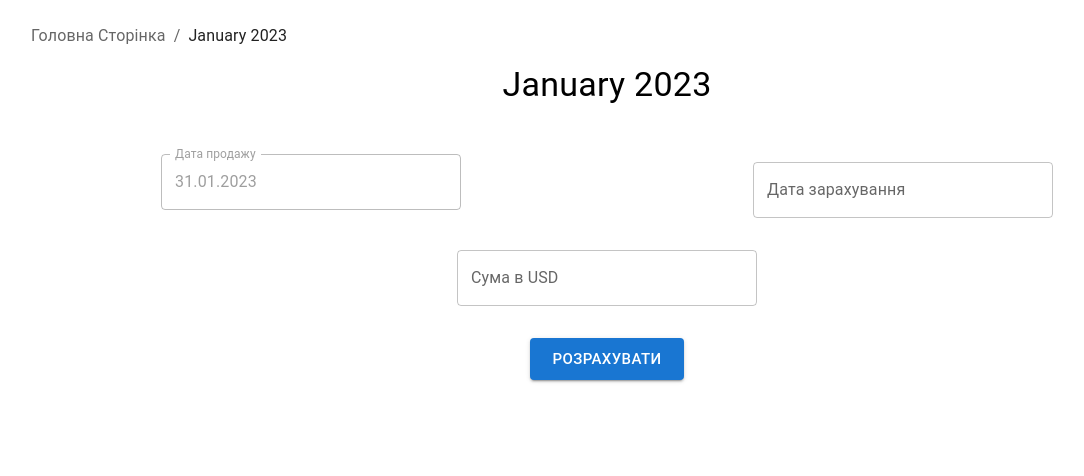
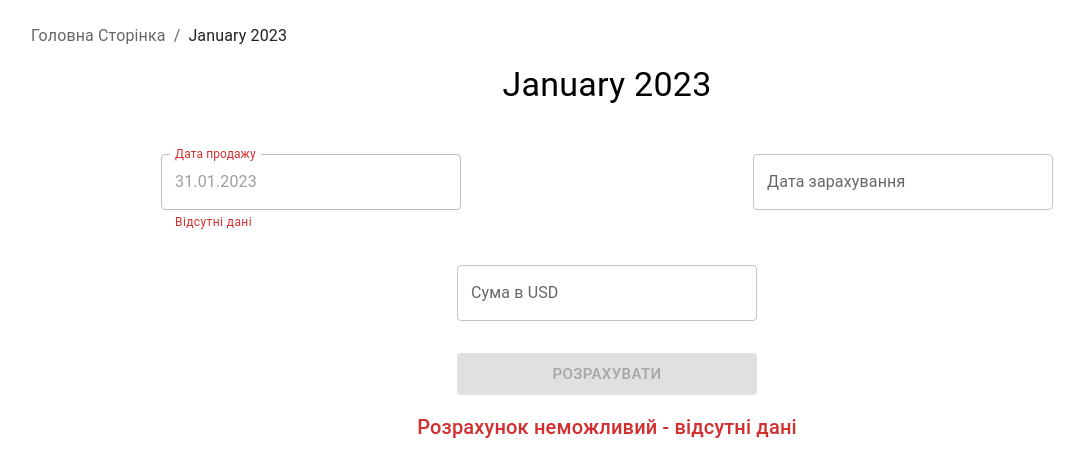
Before and after one commit to OleksandrShkutko/Difference-in-exchange-rates, a React (Create React App) app: page /2023/1 in a window 1280 px wide. Shown: the top 476 px of the page, without its empty margins (33-1117 px from the left). Built offline with nearby package versions, Linux system fonts and the light colour scheme; no server answers.

Commit message:
Add exchange rates requests. Small refactor.

```diff
--- a/src/components/TextField/index.js
+++ b/src/components/TextField/index.js
@@ -1,5 +1,4 @@
 import { FormControl, InputLabel, OutlinedInput, FormHelperText } from "@mui/material";
-import { DemoContainer } from '@mui/x-date-pickers/internals/demo';
 import { AdapterDayjs } from '@mui/x-date-pickers/AdapterDayjs';
 import { DatePicker, LocalizationProvider } from '@mui/x-date-pickers';
 import dayjs from 'dayjs';
@@ -16,8 +15,7 @@ export default function TextField({props}) {
   return (
     props.type === 'date'
       ? (
-          <LocalizationProvider  dateAdapter={AdapterDayjs} adapterLocale="uk">
-            <DemoContainer components={['DatePicker']}>
+          <LocalizationProvider dateAdapter={AdapterDayjs} adapterLocale="uk">
             <DatePicker
               minDate={minDate}
               onChange={props.onChange}
@@ -31,7 +29,6 @@ export default function TextField({props}) {
               aria-describedby={props.helperText && (props.id + "-helper-text")}
               label={props.label}
             />
-            </DemoContainer>
           </LocalizationProvider>
         )
       : (
--- /dev/null
+++ b/src/pages/MonthInfo/components/ButtonBlock/index.js
@@ -0,0 +1,39 @@
+import { Stack, Button, Typography } from "@mui/material";
+
+export default function ButtonBlock({props}) {
+  const showBottomText = props.disableButton || props.calculatedRateText;
+
+  const stackStyles = {
+    maxWidth: '100%'
+  }
+
+  const buttonStyles = {
+    width: 300,
+    maxWidth: '100%',
+  };
+
+  return (
+    <Stack spacing={2} alignItems='center' style={stackStyles}>
+      <Button
+        variant="contained"
+        type='submit'
+        size="large"
+        disabled={props.disableButton}
+        style={buttonStyles}
+      >
+        Розрахувати
+      </Button>
+
+      { showBottomText && (
+        <Typography
+          variant="h6"
+          align="center"
+          color={props.disableButton ? 'error' : 'primary'}
+        >
+          {props.disableButton && 'Розрахунок неможливий - відсутні дані'}
+          {props.calculatedRateText}
+        </Typography>
+      )}
+    </Stack>
+  )
+}
--- a/src/pages/MonthInfo/components/CalculationForm/index.js
+++ b/src/pages/MonthInfo/components/CalculationForm/index.js
@@ -1,14 +1,26 @@
 import { useEffect, useState } from "react";
-import { Box, Button } from "@mui/material";
+import { Box } from "@mui/material";
 import Grid from '@mui/material/Grid2';
 import TextField from "components/TextField";
+import ButtonBlock from "../ButtonBlock";
+import getExchangeRates from "utils/getExchangeRates"
 import dayjs from 'dayjs';
 
 export default function CalculationForm({dateOfSelling}) {
+  // Variables section
+  const [dateOfSellingRate, setDateOfSellingRate] = useState();
+  const [dateOfSellingError, setDateOfSellingError] = useState(false);
+  const [dateOfSellingHelperText, setDateOfSellingHelperText] = useState('');
+
   const [dateOfArrival, setDateOfArrival] = useState('');
-  const [summInCurrency, setSummInCurrency] = useState('');
+  const [dateOfArrivalRate, setDateOfArrivalRate] = useState();
   const [dateOfArrivalError, setDateOfArrivalError] = useState(false);
   const [dateOfArrivalHelperText, setDateOfArrivalHelperText] = useState('');
+
+  const [summInCurrency, setSummInCurrency] = useState('');
+
+  const [disableButton, setDisableButton] = useState(false);
+  const [calculatedRateText, setCalculatedRateText] = useState('')
 
   const defaultInputsConfigs = [
     {
@@ -17,6 +29,8 @@ export default function CalculationForm({dateOfSelling}) {
         label: 'Дата продажу',
         disabled: true,
         value: dateOfSelling,
+        helperText: dateOfSellingHelperText,
+        error: dateOfSellingError
       },
       size: { xs: 12, sm: 6 }
     },
@@ -27,29 +41,9 @@ export default function CalculationForm({dateOfSelling}) {
         type: 'date',
         minDate: dateOfSelling,
         helperText: dateOfArrivalHelperText,
-
-        onChange: (date) => {
-          if (
-            !date
-              || !dayjs(date).isValid()
-              || date.isBefore(dayjs(dateOfSelling, 'DD.MM.YYYY'), "day")
-          ) {
-            setDateOfArrival(null);
-            setDateOfArrivalError(true);
-            !date && setDateOfArrivalHelperText('');
-
-            if (date) {
-              !dayjs(date).isValid()
-                && setDateOfArrivalHelperText('Некоректна дата зарахування');
-              date.isBefore(dayjs(dateOfSelling, 'DD.MM.YYYY'), "day")
-                && setDateOfArrivalHelperText('Дата зарахування не може бути меншою за дату продажу');
-            }
-          } else {
-            const formatedDate = date ? date.format('L') : null;
-            setDateOfArrival(formatedDate);
-            setDateOfArrivalError(false);
-            setDateOfArrivalHelperText(formatedDate);
-          }
+        error: dateOfArrivalError,
+        onChange: (e) => {
+          handleDateOfArivalChange(e)
         },
       },
       size: { xs: 12, sm: 6 }
@@ -61,7 +55,7 @@ export default function CalculationForm({dateOfSelling}) {
         type: 'number',
         min: 0,
         onChange: (e) => {
-          setSummInCurrency(e.target.value);
+          handleSummInCurrencyChange(e.target.value)
         }
       },
     },
@@ -69,30 +63,101 @@ export default function CalculationForm({dateOfSelling}) {
 
   const [inputConfigs, setInputConfigs] = useState(defaultInputsConfigs);
 
+  const calculatedRate = (dateOfSellingRate - dateOfArrivalRate) * summInCurrency;
+
+  // useEffects section
+  useEffect(() => {
+    const dateForRequest = dayjs(dateOfSelling, 'DD.MM.YYYY').format('YYYY-MM-DD');
+
+    handleDateOfSellingFetch(dateForRequest)
+  }, [])
+
   useEffect(() => {
     setInputConfigs(defaultInputsConfigs);
-  }, [dateOfArrivalHelperText, summInCurrency]);
+  }, [dateOfSellingHelperText, dateOfArrivalHelperText, summInCurrency]);
 
+  // Functions section
+  // onChange functions
+  function handleDateOfArivalChange(date) {
+    setCalculatedRateText('');
+    if (
+      !date
+        || !dayjs(date).isValid()
+        || date.isBefore(dayjs(dateOfSelling, 'DD.MM.YYYY'), "day")
+    ) {
+      setDateOfArrival(null);
+      setDateOfArrivalError(true);
+      !date && setDateOfArrivalHelperText('');
+
+      if (date) {
+        !dayjs(date).isValid()
+          && setDateOfArrivalHelperText('Некоректна дата зарахування');
+        date.isBefore(dayjs(dateOfSelling, 'DD.MM.YYYY'), "day")
+          && setDateOfArrivalHelperText('Дата зарахування не може бути меншою за дату продажу');
+      }
+    } else {
+      const formatedDate = date ? date.format('L') : null;
+      const dateForRequest = dayjs(formatedDate, 'DD.MM.YYYY').format('YYYY-MM-DD');
+
+      setDateOfArrival(formatedDate);
+      handleDateOfArivalFetch(dateForRequest)
+    }
+  }
+
+  function handleSummInCurrencyChange(value) {
+    setCalculatedRateText('');
+    setSummInCurrency(value);
+  }
+
+  // Functions for getting exchangerates rates
+  function handleDateOfSellingFetch(date) {
+    getExchangeRates(date, handleDateOfSellingFetchSuccess, handleDateOfSellingFetchError);
+  }
+
+  function handleDateOfArivalFetch(date) {
+    getExchangeRates(date, handleDateOfArivalFetchSuccess, handleDateOfArivalFetchError);
+  }
+
+  // Exchangerates rates help functions
+  function handleDateOfSellingFetchSuccess(data) {
+    setDateOfSellingRate(data.rates[0].mid);
+    setDateOfSellingHelperText(`1USD = ${data.rates[0].mid}PLN`);
+  }
+
+  function handleDateOfSellingFetchError() {
+    setDateOfSellingError(true);
+    setDateOfSellingHelperText('Відсутні дані');
+
+    setDisableButton(true);
+  }
+
+  function handleDateOfArivalFetchSuccess(data) {
+    dateOfSellingError ? setDisableButton(true) : setDisableButton(false)
+
+    setDateOfArrivalError(false);
+    setDateOfArrivalRate(data.rates[0].mid);
+    setDateOfArrivalHelperText(`1USD = ${data.rates[0].mid}PLN`);
+  }
+
+  function handleDateOfArivalFetchError(error) {
+    setDisableButton(true);
+
+    setDateOfArrivalError(true);
+    setDateOfArrivalHelperText('Відсутні дані');
+  }
+
+  // The form submit function
   function handleSubmit(e) {
     e.preventDefault();
     if (!dateOfArrival || dateOfArrivalError) {
+      const arrivalHelperText =
+        dateOfArrivalError
+          ? 'Некоректна дата зарахування'
+          : 'Це поле не може бути пустим';
+
       setDateOfArrivalError(true);
-      setInputConfigs(inputConfigs.map((config) => {
-        if (config.inputConfig.id === 'date-of-arrival') {
-          return {
-            ...config,
-            inputConfig: {
-              ...config.inputConfig,
-              error: 'true',
-              helperText:
-                dateOfArrivalError
-                  ? 'Некоректна дата зарахування'
-                  : 'Це поле не може бути пустим',
-            }
-          }
-        }
-        return config;
-      }));
+      setDateOfArrivalHelperText(arrivalHelperText);
+
       console.log('Invalid date of arrival');
       return;
     }
@@ -113,7 +178,8 @@ export default function CalculationForm({dateOfSelling}) {
       console.log('Invalid summ in currency');
       return;
     }
-    console.log(dateOfSelling + '-' + dateOfArrival, 'Summ: ' + summInCurrency);
+
+    setCalculatedRateText(`Курсова різниця: ${calculatedRate.toFixed(4)} PLN`);
   }
 
   return (
@@ -136,9 +202,7 @@ export default function CalculationForm({dateOfSelling}) {
         ))}
 
         <Grid display="flex" justifyContent="center" size={{ xs: 12 }}>
-          <Button variant="contained" type='submit' size="large">
-            Розрахувати
-          </Button>
+          <ButtonBlock props={{disableButton, calculatedRateText}} />
         </Grid>
       </Grid>
     </Box>
--- /dev/null
+++ b/src/utils/getExchangeRates/index.js
@@ -0,0 +1,14 @@
+export default function getExchangeRates(date, doOnSuccess = () => {}, doOnError = () => {}) {
+  fetch(`https://api.nbp.pl/api/exchangerates/rates/a/usd/${date}`)
+    .then(response => {
+      if (!response.ok) {
+          throw new Error(`HTTP error! Status: ${response.status}`);
+      }
+      return response.json();
+    })
+    .then(data => doOnSuccess(data))
+    .catch(error => {
+      doOnError(error);
+      console.error('Fetch error:', error.message);
+    });
+}
```
Lines whose indentation alone changed are shown as unchanged.
